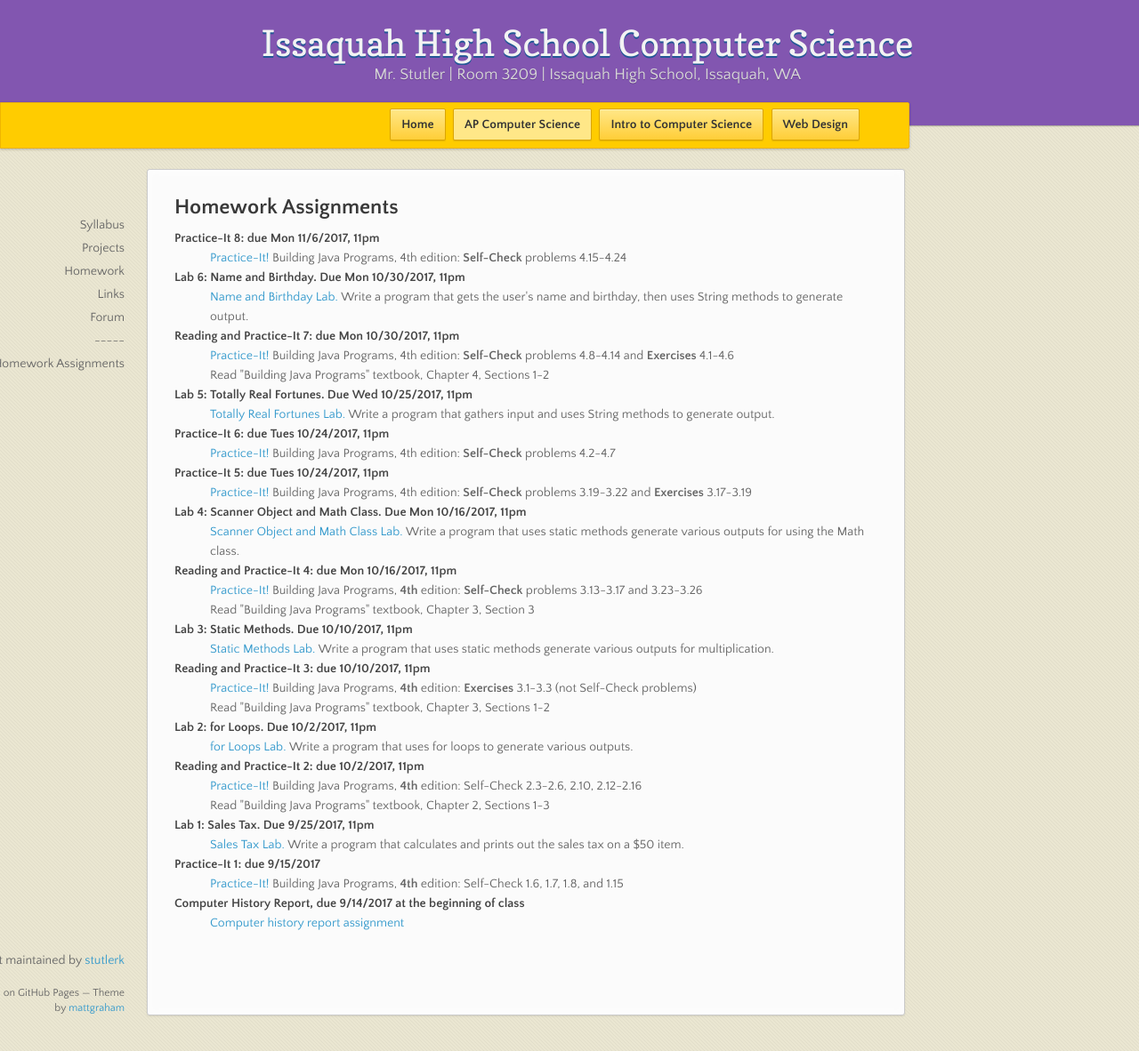
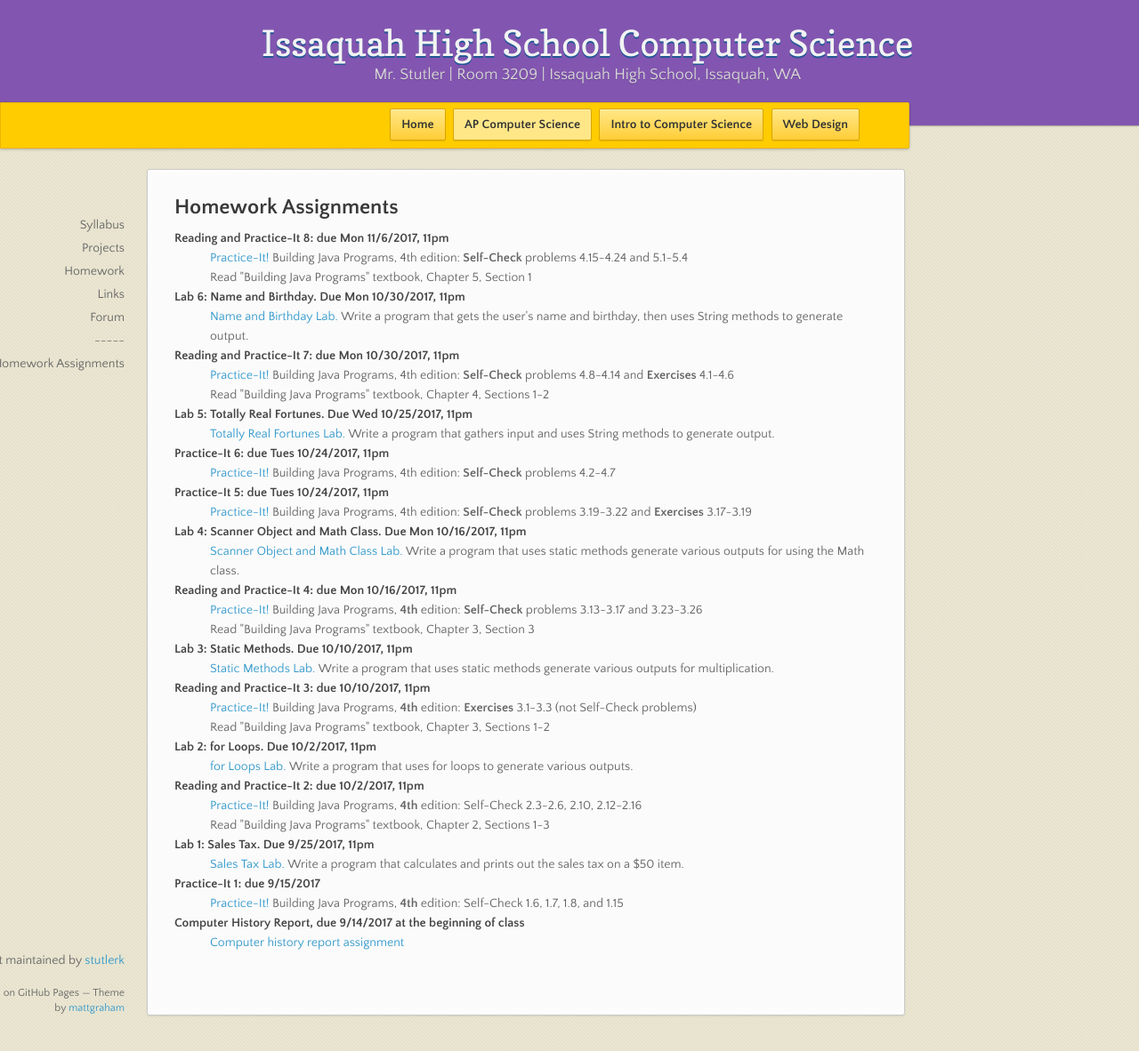
Before and after one commit to stutlerk/ihs-website, a Jekyll site: the page built from _apcs/homework.html, in a window 1280 px wide and 1182 px high. Shown: the whole window at 89% size. Built offline with Jekyll 4.4.1, drawn with Linux system fonts in a browser that asks for light colours; nearby versions of some CDN libraries.

Commit message:
Update homework.html

```diff
--- a/_apcs/homework.html
+++ b/_apcs/homework.html
@@ -6,8 +6,9 @@
 <section>
 <h2>Homework Assignments</h2>
   <dl>
-    <dt>Practice-It 8: due Mon 11/6/2017, 11pm</dt>
-    <dd><a href="https://practiceit.cs.washington.edu/" target="_blank">Practice-It!</a> Building Java Programs, 4th edition: <b>Self-Check</b> problems 4.15-4.24</dd>
+    <dt>Reading and Practice-It 8: due Mon 11/6/2017, 11pm</dt>
+    <dd><a href="https://practiceit.cs.washington.edu/" target="_blank">Practice-It!</a> Building Java Programs, 4th edition: <b>Self-Check</b> problems 4.15-4.24 and 5.1-5.4</dd>
+    <dd>Read "Building Java Programs" textbook, Chapter 5, Section 1</dd>
 
     <dt>Lab 6: Name and Birthday. Due Mon 10/30/2017, 11pm</dt>
     <dd><a href="https://issaquahwednet-my.sharepoint.com/personal/stutlerk_issaquah_wednet_edu/_layouts/15/guestaccess.aspx?docid=0bdc83d83d8da4bd981d7b19ab3ae330d&authkey=AZc-zgYl4yhIh6EfdpD_PvI">Name and Birthday Lab.</a> Write a program that gets the user's name and birthday, then uses String methods to generate output.</dd>
```
